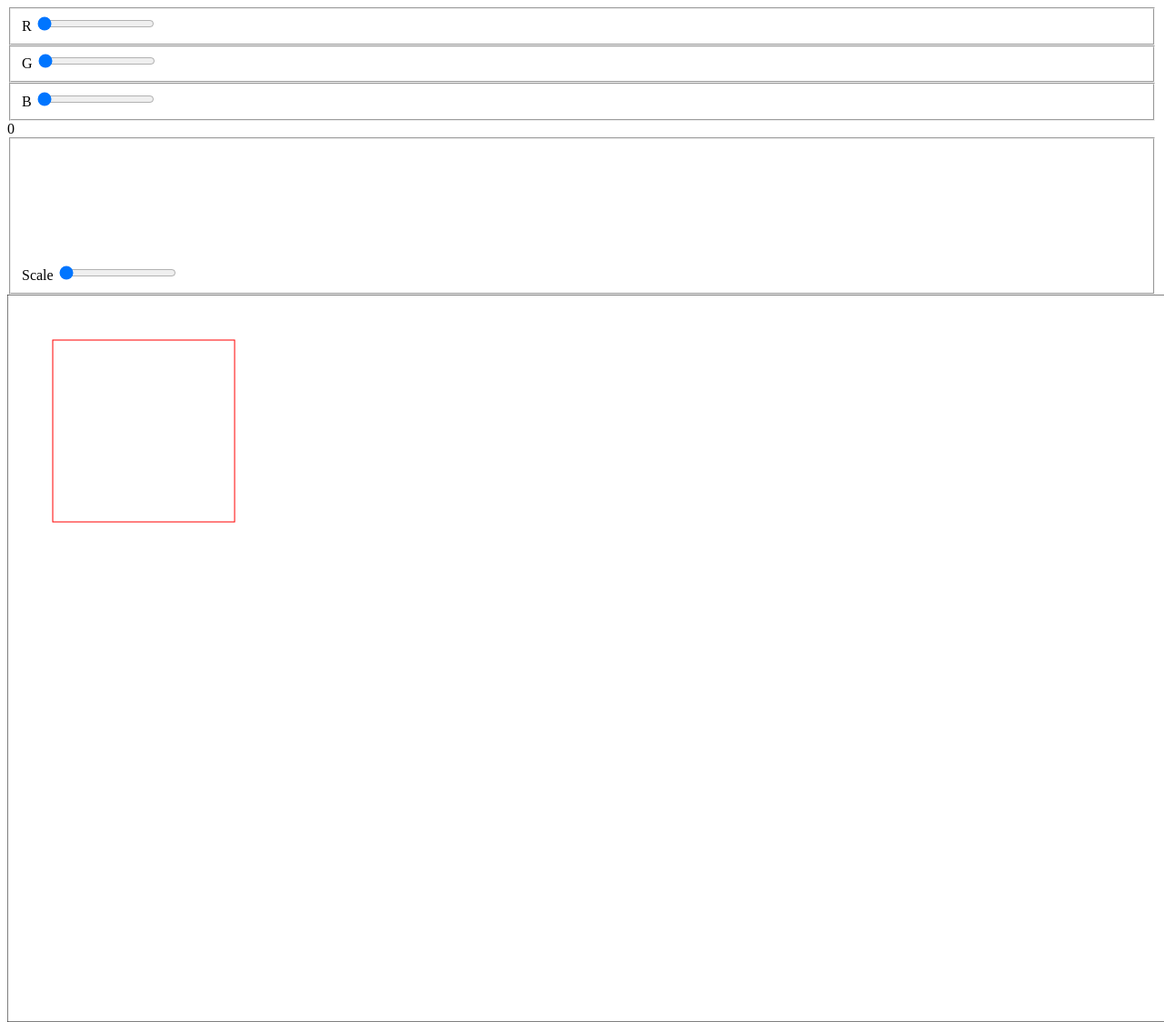
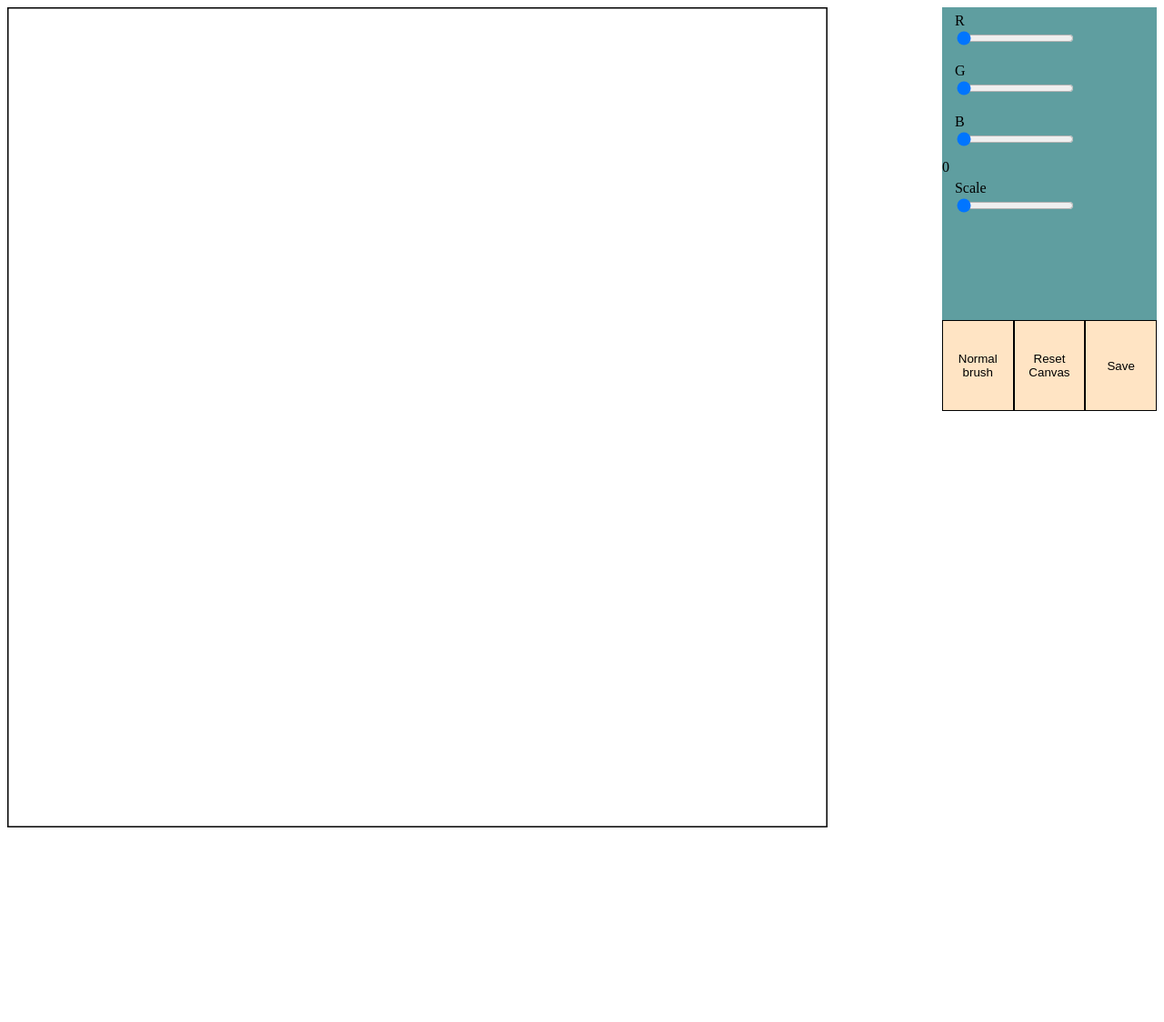
Before and after one commit to Kalash004/CanvasWeb, a plain HTML site: page index.html in a window 1280 px wide. Shown: the whole page at 91% size. After the commit the page ends 922 px from the top, so only its background shows below. Drawn offline with Linux system fonts and the light colour scheme.

Commit message:
github kills my brain cells

```diff
--- a/index.html
+++ b/index.html
@@ -1,63 +1,134 @@
 <!DOCTYPE html>
 <html lang="en">
-
     <head>
         <meta charset="UTF-8">
         <meta http-equiv="X-UA-Compatible" content="IE=edge">
         <meta name="viewport" content="width=device-width, initial-scale=1.0">
         <title>Document</title>
     </head>
-
     <body>
+        <canvas id="canvas"></canvas>
+        <section id="toolBag">
             <div id="sliders-color">
                 <fieldset id="R">
                     <label for="r">R</label>
-            <input onchange="setRGB()" oninput="setRGB()" type="range" min="0" max="255" id="r" step="1" value="0">
+                    <input
+                    onchange="setRGB()"
+                    oninput="setRGB()"
+                    type="range"
+                    min="0"
+                    max="255"
+                    id="r"
+                    step="1"
+                    value="0"
+                    >
                 </fieldset>
                 <fieldset id="G">
                     <label for="g">G</label>
-            <input onchange="setRGB()" oninput="setRGB()" type="range" min="0" max="255" id="g" step="1" value="0">
+                    <input
+                    onchange="setRGB()"
+                    oninput="setRGB()"
+                    type="range"
+                    min="0"
+                    max="255"
+                    id="g"
+                    step="1"
+                    value="0"
+                    >
                 </fieldset>
                 <fieldset id="B">
                     <label for="b">B</label>
-            <input onchange="setRGB()" oninput="setRGB()" type="range" min="0" max="255" id="b" step="1" value="0">
+                    <input
+                    onchange="setRGB()"
+                    oninput="setRGB()"
+                    type="range"
+                    min="0"
+                    max="255"
+                    id="b"
+                    step="1"
+                    value="0"
+                    >
                 </fieldset>
                 <span id="hexVal">0</span>
-
             </div>
-
             <div id="slider-scale">
                 <fieldset id="scale">
                     <label for="scl">Scale</label>
-            <input onchange="setScale()" oninput="setScale()" type="range" min="1" max="100" id="scl" step="0.5" value="1">
-            <canvas id="brush-setting"></canvas>
+                    <input
+                    onchange="setScale()"
+                    oninput="setScale()"
+                    type="range"
+                    min="1"
+                    max="100"
+                    id="scl"
+                    step="0.5"
+                    value="1"
+                    >
+                    <canvas id="brush-setting" height="100" width="100"></canvas>
                 </fieldset>
             </div>
-    <canvas id="canvas"></canvas>
+            <div id="buttons">
+                <button onclick="changeType(this)" id="brush-type" value="1">Normal brush</button>
+                <button onclick="resetCanvas()" id="reset">Reset Canvas</button>
+                <button onclick="saveCanvas()" id="save">Save</button>
+            </div>
+        </section>
+
             <script>
                 let color;
                 let scale;
+                let context;
+                let currentCanvas;
                 let brush = {
 
                 }
+                let isPaiting = false;
 
             window.addEventListener("load", () => {
-            console.log("test");
             const canvas = document.querySelector("#canvas");
             const ctx = canvas.getContext("2d");
+            context = ctx;
+            currentCanvas = canvas;
+            const rect = canvas.getBoundingClientRect();
+            const canvasOffsetX = rect.left;//canvas.offsetLeft;
+            const canvasOffsetY = rect.top;//canvas.offsetTop;
 
-            canvas.height = window.innerHeight;
-            canvas.width = window.innerWidth;
+            console.log(canvasOffsetX);
+            console.log(canvasOffsetY);
+
+            canvas.height = "900";
+            canvas.width = "900";
 
             ctx.strokeStyle = "black";
             ctx.strokeRect(0, 0, canvas.width, canvas.height);
 
-            ctx.strokeStyle = "red";
-            ctx.strokeRect(50, 50, 200, 200);
+            canvas.addEventListener('mousedown', (e) => {
+                isPaiting = true;
 
+            }
+            )
+
+            canvas.addEventListener('mouseup', (e)=> {
+                isPaiting = false;
+                ctx.stroke();
                 ctx.beginPath();
-            ctx.moveTo(100, 100);
-            ctx.lineTo(200, 200);
+            }
+            )
+
+            const draw = (e) => {
+                if(!isPaiting) {
+                    return;
+                }
+
+                ctx.strokeStyle = brush.color;
+                ctx.lineWidth = brush.scale;
+                ctx.lineCap = 'square';
+
+                ctx.lineTo(e.clientX-canvasOffsetX, e.clientY);
+                ctx.stroke();
+            }
+            canvas.addEventListener('mousemove',draw);
+
         }
         )
 
@@ -69,12 +140,11 @@
 
         function setRGB() {
             const colorshower = document.querySelector("#hexVal");
-            let R = document.querySelector("#r");
-            let G = document.querySelector("#g");
-            let B = document.querySelector("#b");
-            colorshower.textContent = R.value + "." + G.value + "." + B.value;
-            colorshower.style.backgroundColor = "rgb(" + R.value + "," + G.value + "," + B.value + ")";
+            let R = document.querySelector("#r").value;
+            let G = document.querySelector("#g").value;
+            let B = document.querySelector("#b").value;
             color = `rgb(${R},${G},${B})`;
+            colorshower.textContent = color;
             setBrush();
         }
 
@@ -83,14 +153,80 @@
                 const cntx = canvas.getContext("2d");
                 cntx.clearRect(0, 0, canvas.width, canvas.height);
 
+
                 brush.scale = scale;
                 brush.color = color;
 
-            cntx.strokeStyle = brush.color;
+                cntx.fillStyle = brush.color;
+                cntx.strokeStyle ="black";
                 cntx.fillRect(1,1,brush.scale,brush.scale);
+        }
+        function generateSpray() {
+
+        }
+
+        function changeType(button) {
+            let val = button.value;
+            if (val == 3) {
+                button.value = 1;
+                button.innerHTML = "Normal Brush";
+                brush.type = "normal";
+            } else if (val == 2) {
+                button.value ++;
+                button.innerHTML = "Spray";
+                brush.type = "spray";
+            } else if (val == 1) {
+                button.value ++;
+                button.innerHTML = "Line";
+                brush.type = "line";
+            }
+            setBrush();
+        }
+
+        function resetCanvas() {
+            context.clearRect(0, 0, currentCanvas.width, currentCanvas.height);
         }
 
         </script>
+
+        <style>
+
+            #canvas {
+                border: black 1px solid;
+            }
+            #toolBag {
+                float: right;
+                width: max-content;
+                background-color: cadetblue;
+            }
+
+            #buttons {
+                display: flex;
+            }
+
+            #buttons button {
+                width: 100%;
+                height: 100px;
+                background-color: bisque;
+                border: black solid 1px;
+            }
+
+            #sliders-color {
+                width: 50px;
+            }
+
+            #sliders-color fieldset {
+                border: none;
+            }
+
+            #sliders-scale {
+                width: 50px;
+            }
+
+            #scale {
+                border: none;
+                width: 50px;
+            }
+        </style>
     </body>
-
 </html>
```
Lines whose indentation alone changed are shown as unchanged.
